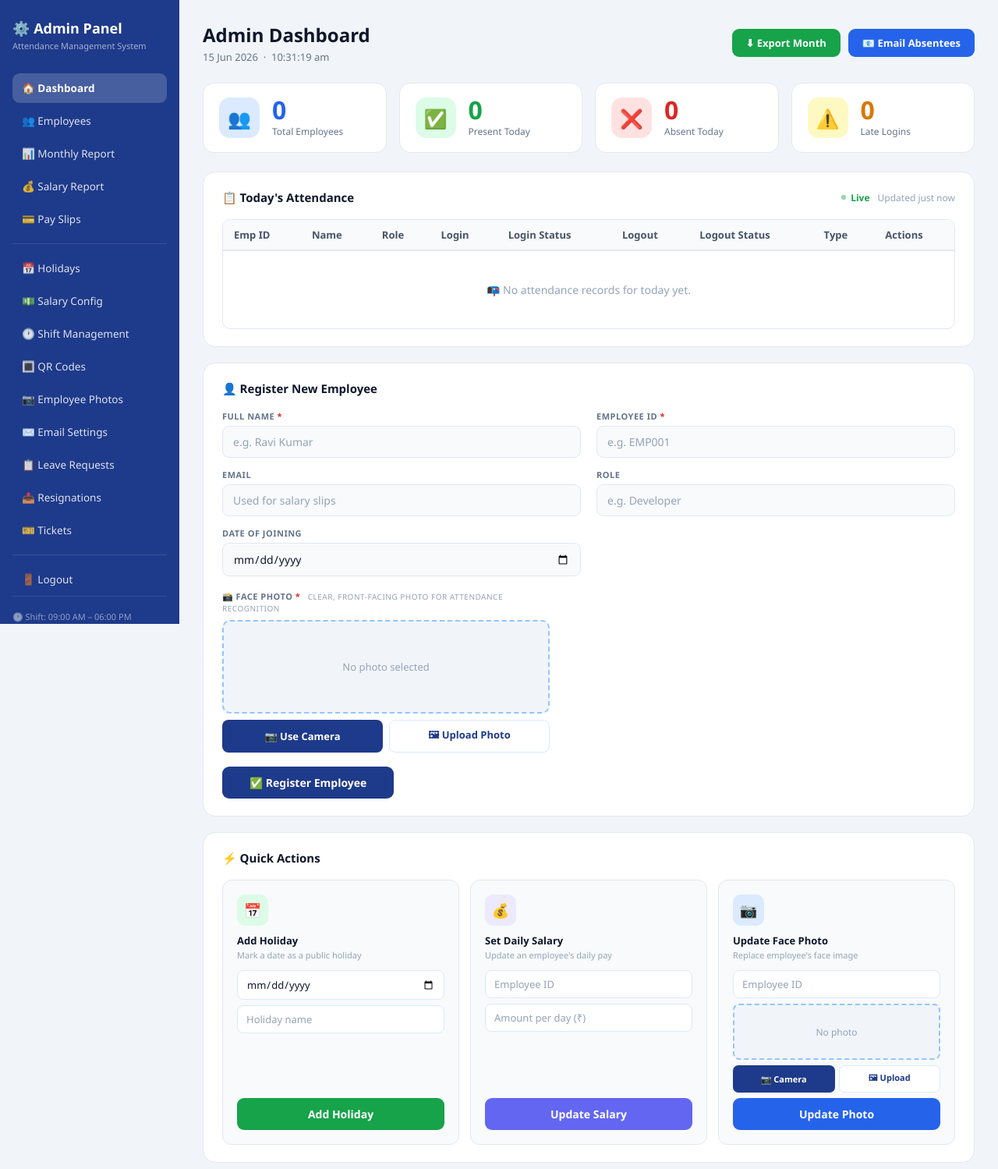
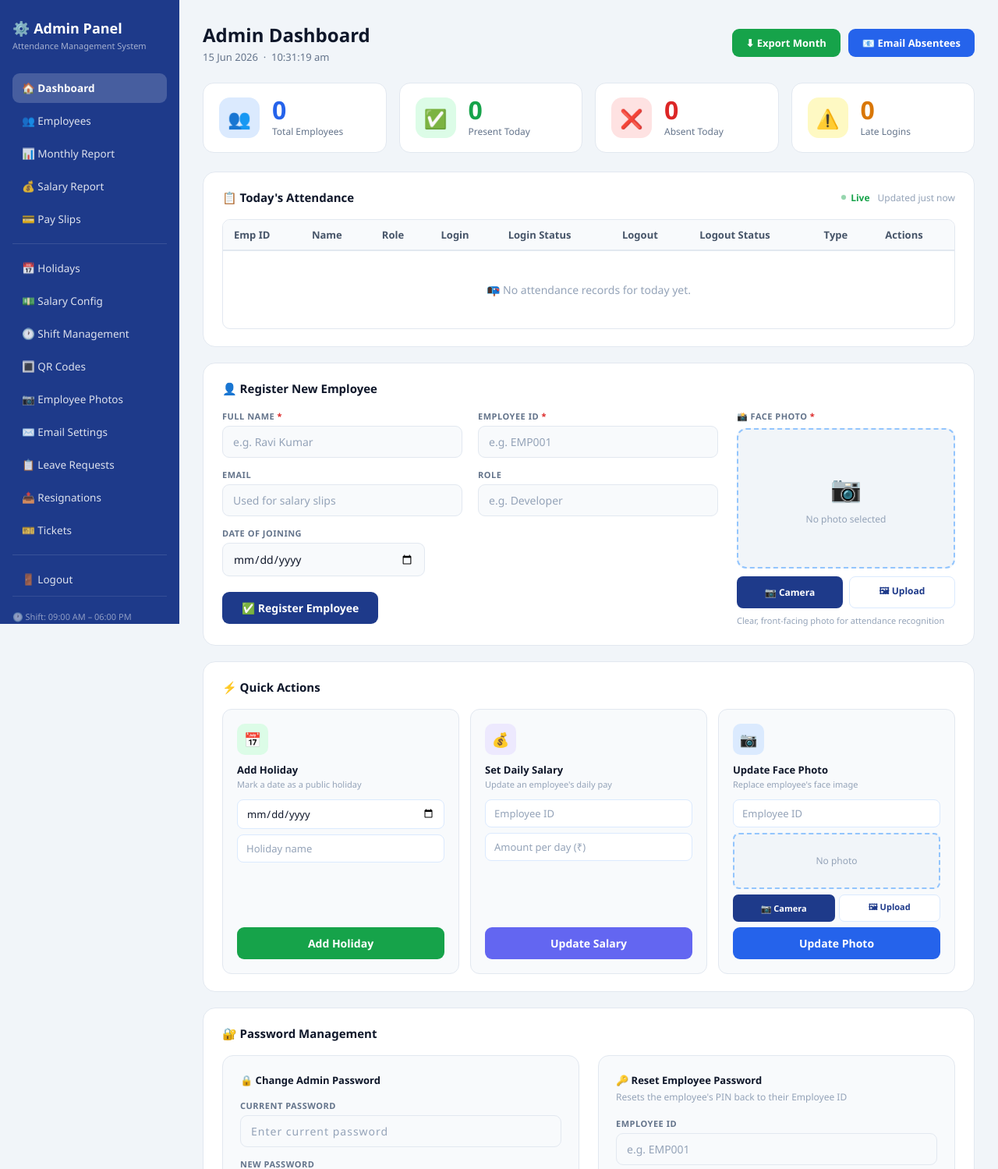
Before and after one commit to Nithin-magzest/emplyeee-attendance, a Flask app: page /admin in a window 1280 px wide. Shown: the top 1499 px of the page at 78% size. Run offline with Flask 3, Linux system fonts and the light colour scheme; the visitor is signed in with stand-in values (Sample User, id 1); data that the repository does not hold is empty.

Commit message:
Redesign Register New Employee form: fields left, face photo right panel
Co-Authored-By: Claude Sonnet 4.6 <noreply@anthropic.com>

```diff
--- a/templates/admin.html
+++ b/templates/admin.html
@@ -366,7 +366,11 @@
         <div class="section-title">👤 Register New Employee</div>
         <form id="regForm" action="/admin_action" method="POST" enctype="multipart/form-data" onsubmit="return validateRegForm()">
           <input type="hidden" name="action" value="register" />
-          <div class="reg-grid">
+          <div style="display:grid;grid-template-columns:1fr 280px;gap:24px;align-items:start;">
+
+            <!-- Left: Fields -->
+            <div>
+              <div style="display:grid;grid-template-columns:1fr 1fr;gap:0 20px;">
                 <div class="field">
                   <label>Full Name <span style="color:#dc2626;">*</span></label>
                   <input type="text" name="name" placeholder="e.g. Ravi Kumar" required />
@@ -383,28 +387,35 @@
                   <label>Role</label>
                   <input type="text" name="role" placeholder="e.g. Developer" />
                 </div>
-            <div class="field">
+                <div class="field" style="grid-column:1 / -1;">
                   <label>Date of Joining</label>
-              <input type="date" name="date_of_joining" />
+                  <input type="date" name="date_of_joining" style="max-width:260px;" />
                 </div>
               </div>
+              <button type="submit" class="btn btn-navy" style="max-width:200px;margin-top:6px;">✅ Register Employee</button>
+            </div>
 
+            <!-- Right: Face Photo -->
+            <div>
               <input type="file" name="face" id="regFaceFile" accept="image/*" style="display:none" onchange="onFileChosen(this,'reg')" />
-          <div style="max-width:420px;margin-top:4px;margin-bottom:18px;">
-            <label style="display:block;font-size:11px;font-weight:700;color:#64748b;text-transform:uppercase;letter-spacing:0.5px;margin-bottom:8px;">
+              <div style="font-size:11px;font-weight:700;color:#64748b;text-transform:uppercase;letter-spacing:0.5px;margin-bottom:8px;">
                 📸 Face Photo <span style="color:#dc2626;">*</span>
-              <span style="font-size:10px;color:#94a3b8;font-weight:400;margin-left:6px;">Clear, front-facing photo for attendance recognition</span>
-            </label>
-            <div id="regPreview" style="width:100%;height:120px;border-radius:10px;background:#f1f5f9;border:2px dashed #93c5fd;display:flex;align-items:center;justify-content:center;margin-bottom:8px;overflow:hidden;">
-              <span style="font-size:13px;color:#94a3b8;" id="regPreviewText">No photo selected</span>
+              </div>
+              <div id="regPreview" style="width:100%;height:180px;border-radius:12px;background:#f1f5f9;border:2px dashed #93c5fd;display:flex;align-items:center;justify-content:center;margin-bottom:10px;overflow:hidden;">
+                <div style="text-align:center;">
+                  <div style="font-size:32px;margin-bottom:6px;">📷</div>
+                  <span style="font-size:12px;color:#94a3b8;" id="regPreviewText">No photo selected</span>
+                </div>
                 <img id="regPreviewImg" src="" alt="" style="display:none;width:100%;height:100%;object-fit:cover;" />
               </div>
               <div style="display:grid;grid-template-columns:1fr 1fr;gap:8px;">
-              <button type="button" onclick="openCameraModal('reg')" style="padding:9px;border:none;border-radius:8px;background:#1e3a8a;color:#fff;font-size:13px;font-weight:700;cursor:pointer;">📷 Use Camera</button>
-              <button type="button" onclick="document.getElementById('regFaceFile').click()" style="padding:9px;border:1px solid #dbeafe;border-radius:8px;background:#fff;color:#1e3a8a;font-size:13px;font-weight:700;cursor:pointer;">🖼 Upload Photo</button>
+                <button type="button" onclick="openCameraModal('reg')" style="padding:9px;border:none;border-radius:8px;background:#1e3a8a;color:#fff;font-size:12px;font-weight:700;cursor:pointer;">📷 Camera</button>
+                <button type="button" onclick="document.getElementById('regFaceFile').click()" style="padding:9px;border:1px solid #dbeafe;border-radius:8px;background:#fff;color:#1e3a8a;font-size:12px;font-weight:700;cursor:pointer;">🖼 Upload</button>
               </div>
+              <div style="font-size:11px;color:#94a3b8;margin-top:8px;line-height:1.5;">Clear, front-facing photo for attendance recognition</div>
             </div>
-          <button type="submit" class="btn btn-navy" style="max-width:220px;">✅ Register Employee</button>
+
+          </div>
         </form>
       </div>
 
```
Lines whose indentation alone changed are shown as unchanged.
